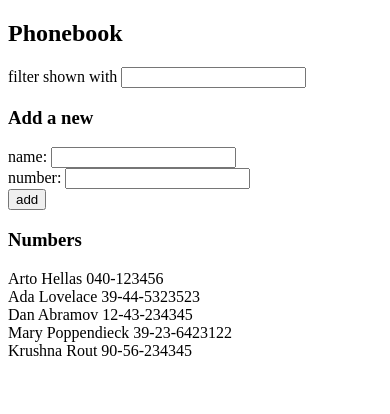
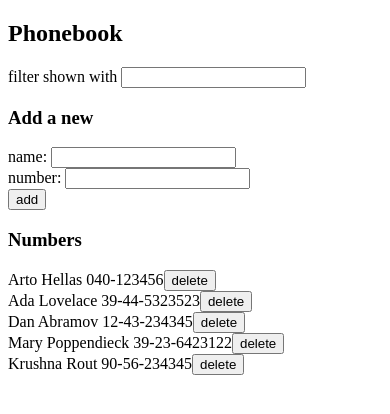
Before and after one commit to krushnarout/fullstackopen, a React (Vite) app in the folder part2/phonebook/: page / in a window 390 px wide. Shown: the top 414 px of the page. Built offline with nearby package versions, Linux system fonts and the light colour scheme; data requests are answered from the project's data file.

Commit message:
Add solution of phonebook exercise 2.14

```diff
--- a/part2/phonebook/src/App.jsx
+++ b/part2/phonebook/src/App.jsx
@@ -1,8 +1,8 @@
 import { useState, useEffect } from "react"
 import Filter from "./components/Filter"
 import PersonForm from "./components/PersonForm"
+import Persons from "./components/Persons"
 import PersonService from "./services/PersonService"
-import Persons from "./components/Persons"
 
 const App = () => {
   const [persons, setPersons] = useState([])
@@ -33,9 +33,20 @@ const App = () => {
     })
   }
 
-  const searchPersons = persons.filter((person) =>
-    person.name.toLowerCase().includes(search.toLowerCase())
-  )
+  const deletePerson = (id) => {
+    if (window.confirm(`Delete ${persons.find((person) => person.id === id).name} ?`)) {
+      PersonService.remove(id).then(() => {
+        setPersons(persons.filter((person) => person.id !== id))
+      })
+    }
+  }
+
+  const searchPersons = persons.filter((person) => {
+    if (person.name && typeof person.name === 'string') {
+      return person.name.toLowerCase().includes(search.toLowerCase())
+    }
+    return false
+  })
 
   const handleNameChange = (event) => {
     setNewName(event.target.value)
@@ -61,7 +72,7 @@ const App = () => {
         newNumber={newNumber}
         handleNumberChange={handleNumberChange} />
       <h3>Numbers</h3>
-      <Persons searchPersons={searchPersons} />
+      <Persons searchPersons={searchPersons} onDelete={deletePerson} />
     </div>
   )
 }
--- a/part2/phonebook/src/components/Person.jsx
+++ b/part2/phonebook/src/components/Person.jsx
@@ -1,7 +1,8 @@
-const Person = ({ person }) => {
+const Person = ({ person, onDelete }) => {
   return (
     <div>
       {person.name} {person.number}
+      <button onClick={() => onDelete(person.id)}>delete</button>
     </div>
   )
 }
--- a/part2/phonebook/src/components/Persons.jsx
+++ b/part2/phonebook/src/components/Persons.jsx
@@ -1,10 +1,10 @@
 import Person from "./Person"
 
-const Persons = ({ searchPersons }) => {
+const Persons = ({ searchPersons, onDelete }) => {
   return (
     <div>
       {searchPersons.map((person) => (
-        <Person key={person.id} person={person} />
+        <Person key={person.id} person={person} onDelete={onDelete} />
       ))}
     </div>
   )
--- a/part2/phonebook/src/services/PersonService.jsx
+++ b/part2/phonebook/src/services/PersonService.jsx
@@ -12,4 +12,9 @@ const create = async (person) => {
   return response.data
 }
 
-export default { getAll, create, }
+const remove = async (id) => {
+  const response = await axios.delete(`${baseUrl}/${id}`)
+  return response.data
+}
+
+export default { getAll, create, remove }
```
